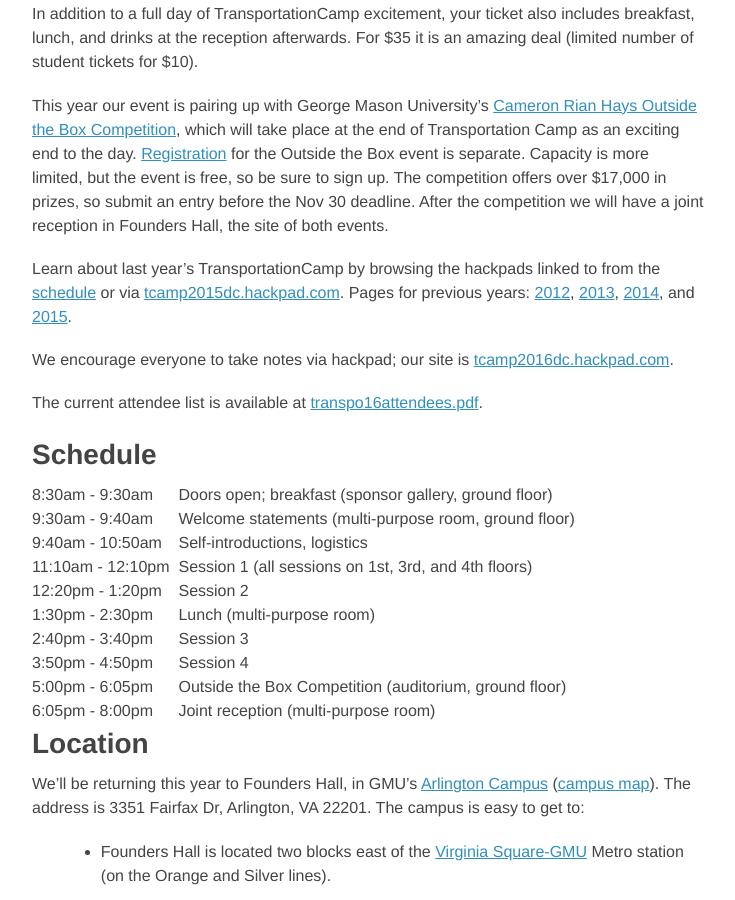
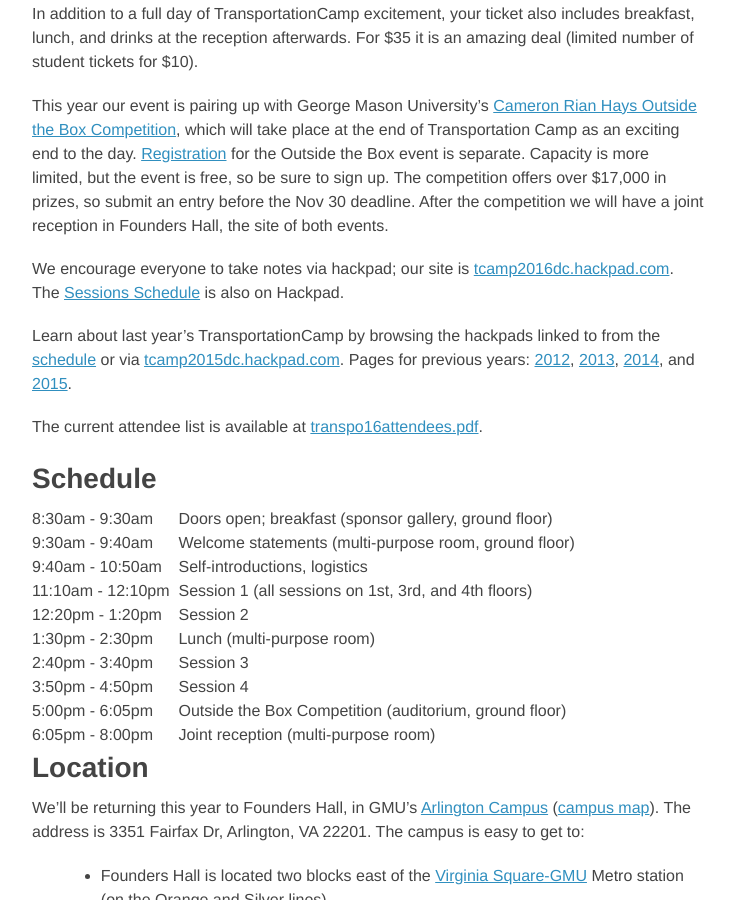
Before and after one commit to transpocamp/transportationcamp.org, a Jekyll site: the page built from events/dc-2016/index.markdown, in a window 1280 px wide and 900 px high, scrolled down 645 px. Shown: the whole window, without its empty margins (272-1007 px from the left). Built offline with Jekyll 4.4.1, drawn with Linux system fonts in a browser that asks for light colours; nearby versions of some CDN libraries; Markdown is read by kramdown in place of the engine named in the settings.

Commit message:
add schedule link

```diff
--- a/events/dc-2016/index.markdown
+++ b/events/dc-2016/index.markdown
@@ -30,12 +30,12 @@
 The competition offers over $17,000 in prizes, so submit an entry before the Nov 30 deadline.
 After the competition we will have a joint reception in Founders Hall, the site of both events.
 
+We encourage everyone to take notes via hackpad; our site is [tcamp2016dc.hackpad.com](https://tcamp2016dc.hackpad.com/). The [Sessions Schedule](https://tcamp2016dc.hackpad.com/64PUDcCMTX5) is also on Hackpad.
+
 Learn about last year's TransportationCamp by browsing the hackpads linked to from the
 [schedule](http://transportationcamp.org/events/dc-2015/schedule.html) or via [tcamp2015dc.hackpad.com](https://tcamp2015dc.hackpad.com/).
 Pages for previous years: [2012](http://transportationcamp.org/events/dc/), [2013](http://transportationcamp.org/events/dc-2013/),
 [2014](http://transportationcamp.org/events/dc-2014/), and [2015](http://transportationcamp.org/events/dc-2015/).
-
-We encourage everyone to take notes via hackpad; our site is [tcamp2016dc.hackpad.com](https://tcamp2016dc.hackpad.com/).
 
 The current attendee list is available at [transpo16attendees.pdf](transpo16attendees.pdf).
 
```
